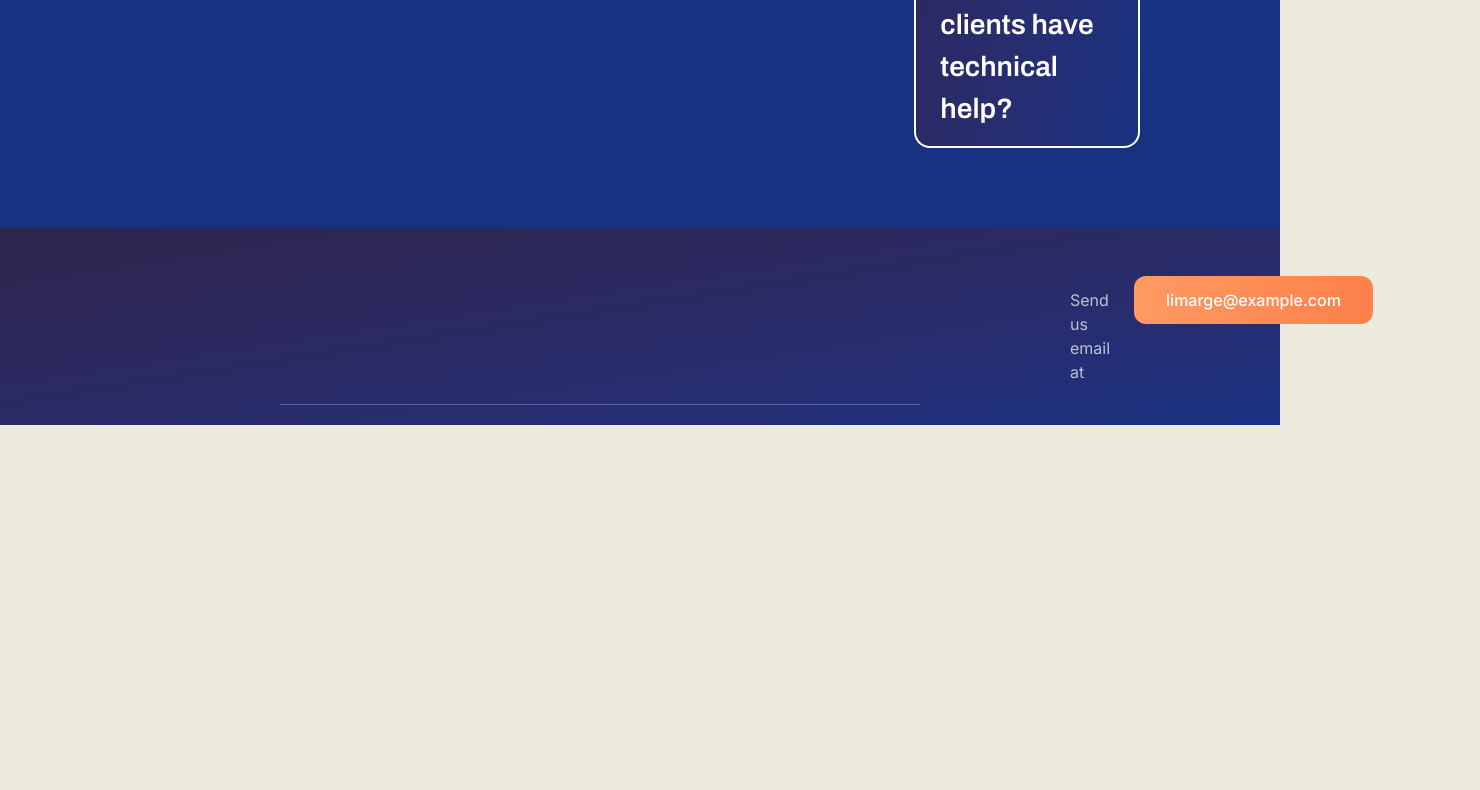
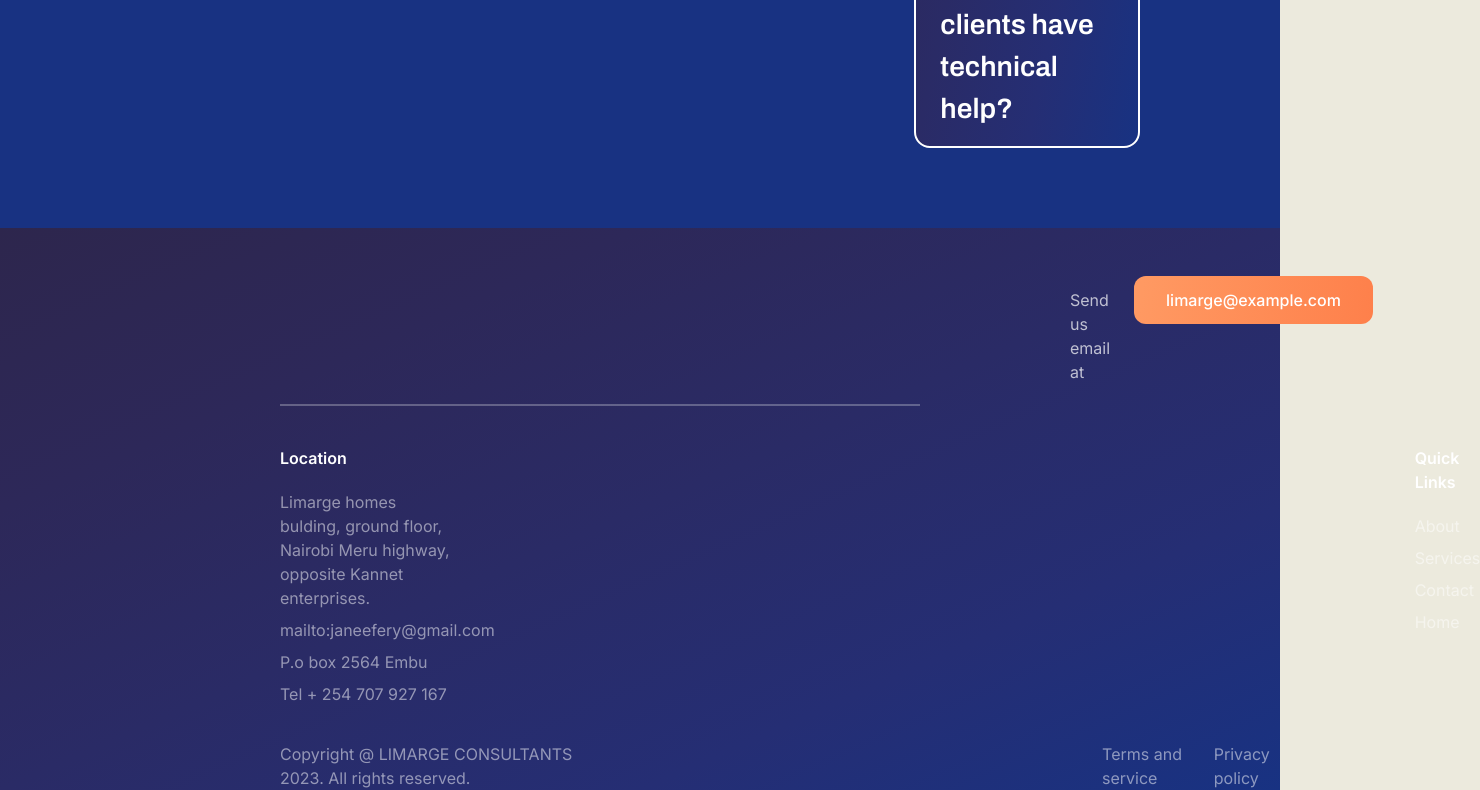
Before and after one commit to almondkiruthu/Limarge, a React (Vite) app in the folder client/: page / in a window 1280 px wide. Shown: the part 9360-10150 px from the top of the page, 1480 px wide, since content can reach past the window. Before the commit the page ends 9785 px from the top, so only its background shows below. Built offline with nearby package versions, Linux system fonts and the light colour scheme.

Commit message:
Created the Footer section and styled it

```diff
--- a/client/src/components/Footer.tsx
+++ b/client/src/components/Footer.tsx
@@ -20,7 +20,46 @@ const Footer = () => {
           </div>
         </div>
         <div className="pt-5 pb-5">
-            <hr className="bg-white opacity-30 ml-[280px] mr-[360px]" />
+          <hr className="bg-white opacity-30 ml-[280px] mr-[360px] border-[1px]" />
+        </div>
+        <div className="flex ml-[280px] gap-[920px] ">
+          <div className="flex-col">
+            <p className="font-inter text-white font-semibold py-5">Location</p>
+            <div className="font-inter opacity-50 text-white">
+              <p className="pb-2">
+                Limarge homes <br /> bulding, ground floor, <br /> Nairobi Meru
+                highway, <br /> opposite Kannet <br /> enterprises.
+              </p>
+              <p className="pb-2">mailto:janeefery@gmail.com</p>
+              <p className="pb-2">P.o box 2564 Embu</p>
+              <p className="pb-2">Tel + 254 707 927 167</p>
+            </div>
+          </div>
+          <div className="flex-col text-white">
+            <p className="font-inter text-white font-semibold py-5">
+              Quick Links
+            </p>
+            <div className="font-inter opacity-50">
+              <p className="pb-2">About</p>
+              <p className="pb-2">Services</p>
+              <p className="pb-2">Contact</p>
+              <p className="pb-2">Home</p>
+            </div>
+          </div>
+        </div>
+
+        <div className="flex font-inter opacity-50 text-white gap-[500px] pt-7">
+          <div className="ml-[280px]">
+            <p>Copyright @ LIMARGE CONSULTANTS 2023. All rights reserved.</p>
+          </div>
+          <div className="flex">
+            <div className="pr-5">
+              <p>Terms and service</p>
+            </div>
+            <div className="pl-1">
+              <p>Privacy policy</p>
+            </div>
+          </div>
         </div>
       </div>
     </>
```
